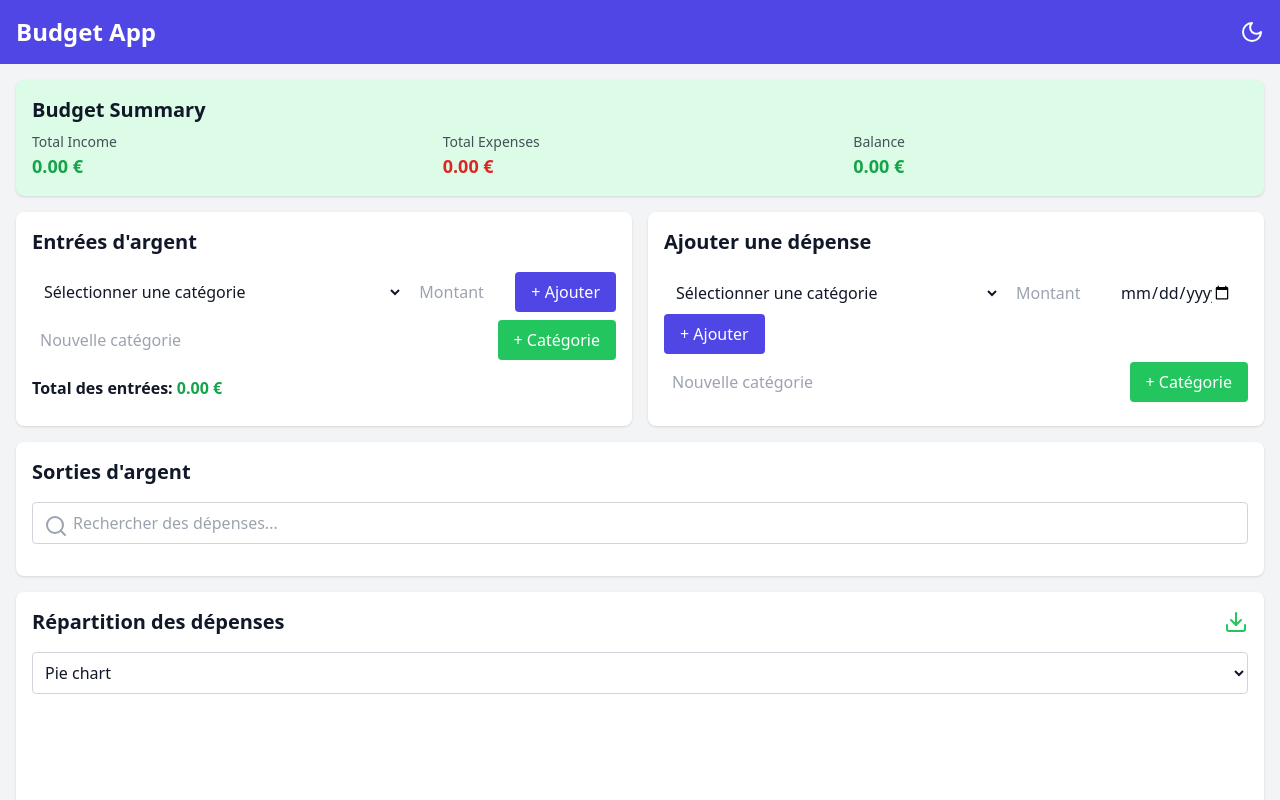
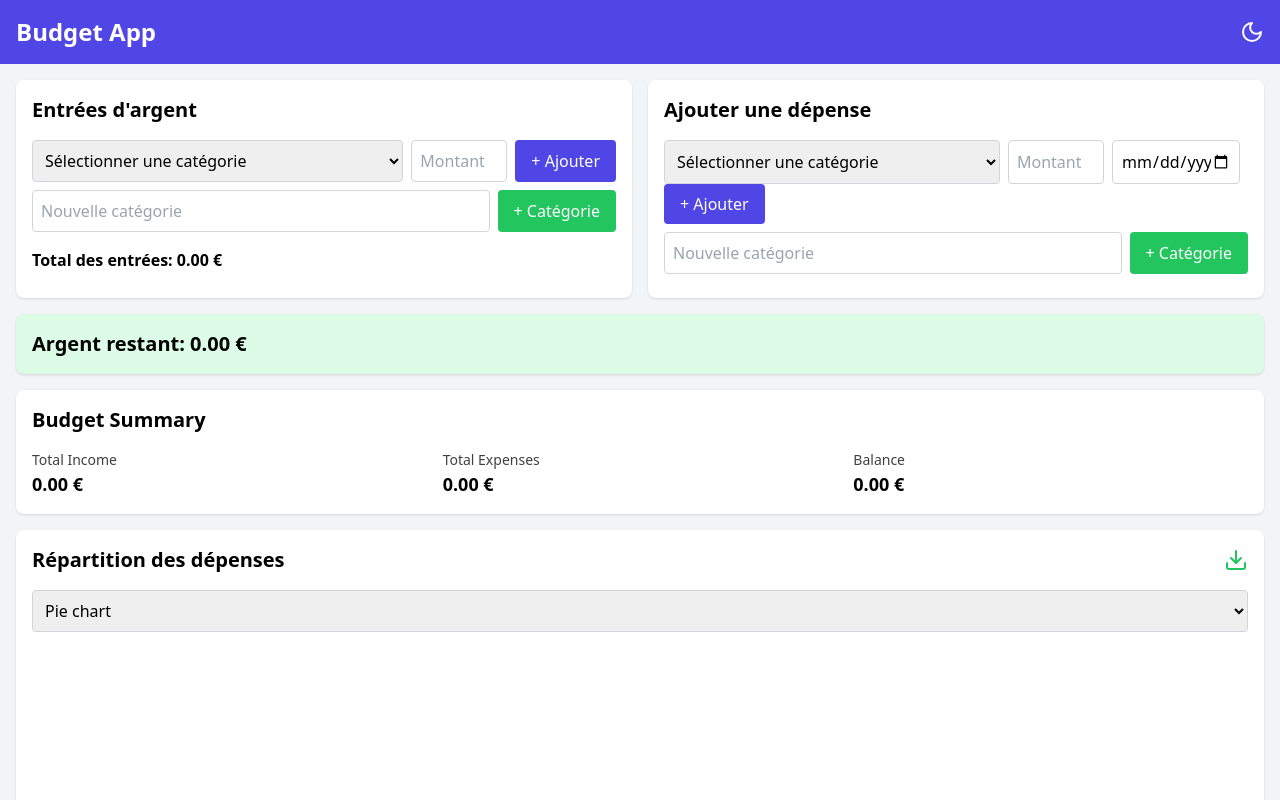
Before and after one commit to Devfront-end/the-budget-app, a React (Create React App) app in the folder client/: page / in a window 1280 px wide. Shown: the top 800 px of the page. Built offline with nearby package versions, Linux system fonts and the light colour scheme.

Commit message:
Update App.tsx

```diff
--- a/client/src/App.tsx
+++ b/client/src/App.tsx
@@ -102,7 +102,11 @@ const BudgetApp: React.FC = () => {
             <YAxis />
             <Tooltip />
             <Legend />
-            <Bar dataKey="value" fill="#8884d8" />
+            <Bar dataKey="value" fill="#8884d8">
+              {chartData.map((entry, index) => (
+                <Cell key={`cell-${index}`} fill={COLORS[index % COLORS.length]} />
+              ))}
+            </Bar>
           </BarChart>
         );
       case 'line':
@@ -113,7 +117,11 @@ const BudgetApp: React.FC = () => {
             <YAxis />
             <Tooltip />
             <Legend />
-            <Line type="monotone" dataKey="value" stroke="#8884d8" />
+            <Line type="monotone" dataKey="value" stroke="#8884d8">
+              {chartData.map((entry, index) => (
+                <Cell key={`cell-${index}`} fill={COLORS[index % COLORS.length]} />
+              ))}
+            </Line>
           </LineChart>
         );
       default:
@@ -121,31 +129,9 @@ const BudgetApp: React.FC = () => {
     }
   };
 
-  const themeClasses = isDarkTheme
-    ? {
-        body: "bg-gray-900 text-white",
-        header: "bg-indigo-800",
-        card: "bg-gray-800",
-        input: "bg-gray-700 text-white border-gray-600",
-        button: "bg-indigo-600 hover:bg-indigo-700",
-        incomeText: "text-green-400",
-        expenseText: "text-red-400",
-        balanceCard: "bg-gray-700",
-      }
-    : {
-        body: "bg-gray-100 text-gray-900",
-        header: "bg-indigo-600",
-        card: "bg-white",
-        input: "bg-white text-gray-900 border-gray-300",
-        button: "bg-indigo-600 hover:bg-indigo-700",
-        incomeText: "text-green-600",
-        expenseText: "text-red-600",
-        balanceCard: "bg-green-100",
-      };
-
   return (
-    <div className={`${themeClasses.body} min-h-screen`}>
-      <header className={`${themeClasses.header} text-white p-4 flex justify-between items-center`}>
+    <div className={`min-h-screen ${isDarkTheme ? 'bg-gray-900 text-white' : 'bg-gray-100 text-black'}`}>
+      <header className="bg-indigo-600 text-white p-4 flex justify-between items-center">
         <h1 className="text-2xl font-bold">Budget App</h1>
         {isDarkTheme ? (
           <Sun className="cursor-pointer" onClick={toggleTheme} />
@@ -155,32 +141,12 @@ const BudgetApp: React.FC = () => {
       </header>
 
       <main className="container mx-auto p-4">
-        <div className={`${themeClasses.balanceCard} p-4 rounded-lg shadow mb-4`}>
-          <h2 className="text-xl font-semibold">Budget Summary</h2>
-          <div className="grid grid-cols-3 gap-4 mt-2">
-            <div>
-              <div className="text-sm opacity-75">Total Income</div>
-              <div className={`text-lg font-bold ${themeClasses.incomeText}`}>{totalIncome.toFixed(2)} €</div>
-            </div>
-            <div>
-              <div className="text-sm opacity-75">Total Expenses</div>
-              <div className={`text-lg font-bold ${themeClasses.expenseText}`}>{totalExpenses.toFixed(2)} €</div>
-            </div>
-            <div>
-              <div className="text-sm opacity-75">Balance</div>
-              <div className={`text-lg font-bold ${remainingMoney >= 0 ? themeClasses.incomeText : themeClasses.expenseText}`}>
-                {remainingMoney.toFixed(2)} €
-              </div>
-            </div>
-          </div>
-        </div>
-
         <div className="grid grid-cols-1 md:grid-cols-2 gap-4 mb-4">
-          <div className={`${themeClasses.card} p-4 rounded-lg shadow`}>
+          <div className={`p-4 rounded-lg shadow ${isDarkTheme ? 'bg-gray-800' : 'bg-white'}`}>
             <h2 className="text-xl font-semibold mb-4">Entrées d'argent</h2>
             <div className="flex flex-wrap mb-2">
               <select
-                className={`${themeClasses.input} flex-grow mr-2 p-2 rounded mb-2 sm:mb-0`}
+                className={`flex-grow mr-2 p-2 border rounded mb-2 sm:mb-0 ${isDarkTheme ? 'border-gray-700' : 'border-gray-300'}`}
                 value={newIncome.description}
                 onChange={(e) => setNewIncome({ ...newIncome, description: e.target.value })}
               >
@@ -192,12 +158,12 @@ const BudgetApp: React.FC = () => {
               <input
                 type="text"
                 placeholder="Montant"
-                className={`${themeClasses.input} w-full sm:w-24 mr-2 p-2 rounded mb-2 sm:mb-0`}
+                className={`w-full sm:w-24 mr-2 p-2 border rounded mb-2 sm:mb-0 ${isDarkTheme ? 'border-gray-700' : 'border-gray-300'}`}
                 value={newIncome.amount}
                 onChange={(e) => setNewIncome({ ...newIncome, amount: e.target.value })}
               />
               <button
-                className={`${themeClasses.button} w-full sm:w-auto text-white px-4 py-2 rounded`}
+                className="w-full sm:w-auto bg-indigo-600 text-white px-4 py-2 rounded"
                 onClick={handleAddIncome}
               >
                 + Ajouter
@@ -207,7 +173,7 @@ const BudgetApp: React.FC = () => {
               <input
                 type="text"
                 placeholder="Nouvelle catégorie"
-                className={`${themeClasses.input} flex-grow mr-2 p-2 rounded`}
+                className={`flex-grow mr-2 p-2 border rounded ${isDarkTheme ? 'border-gray-700' : 'border-gray-300'}`}
                 value={newCategory}
                 onChange={(e) => setNewCategory(e.target.value)}
               />
@@ -220,7 +186,7 @@ const BudgetApp: React.FC = () => {
             </div>
             {income.map((item, index) => (
               <div key={index} className="flex justify-between items-center mt-2">
-                <span>{item.description}: <span className={themeClasses.incomeText}>{item.amount} €</span></span>
+                <span>{item.description}: {item.amount} €</span>
                 <Trash2
                   className="text-red-500 cursor-pointer"
                   onClick={() => handleDeleteIncome(index)}
@@ -228,15 +194,15 @@ const BudgetApp: React.FC = () => {
               </div>
             ))}
             <div className="mt-4 font-semibold">
-              Total des entrées: <span className={themeClasses.incomeText}>{totalIncome.toFixed(2)} €</span>
+              Total des entrées: {totalIncome.toFixed(2)} €
             </div>
           </div>
 
-          <div className={`${themeClasses.card} p-4 rounded-lg shadow`}>
+          <div className={`p-4 rounded-lg shadow ${isDarkTheme ? 'bg-gray-800' : 'bg-white'}`}>
             <h2 className="text-xl font-semibold mb-4">Ajouter une dépense</h2>
             <div className="flex flex-wrap mb-2">
               <select
-                className={`${themeClasses.input} flex-grow mr-2 p-2 rounded mb-2 sm:mb-0`}
+                className={`flex-grow mr-2 p-2 border rounded mb-2 sm:mb-0 ${isDarkTheme ? 'border-gray-700' : 'border-gray-300'}`}
                 value={newExpense.description}
                 onChange={(e) => setNewExpense({ ...newExpense, description: e.target.value })}
               >
@@ -248,18 +214,18 @@ const BudgetApp: React.FC = () => {
               <input
                 type="text"
                 placeholder="Montant"
-                className={`${themeClasses.input} w-full sm:w-24 mr-2 p-2 rounded mb-2 sm:mb-0`}
+                className={`w-full sm:w-24 mr-2 p-2 border rounded mb-2 sm:mb-0 ${isDarkTheme ? 'border-gray-700' : 'border-gray-300'}`}
                 value={newExpense.amount}
                 onChange={(e) => setNewExpense({ ...newExpense, amount: e.target.value })}
               />
               <input
                 type="date"
-                className={`${themeClasses.input} w-full sm:w-32 mr-2 p-2 rounded mb-2 sm:mb-0`}
+                className={`w-full sm:w-32 mr-2 p-2 border rounded mb-2 sm:mb-0 ${isDarkTheme ? 'border-gray-700' : 'border-gray-300'}`}
                 value={newExpense.date}
                 onChange={(e) => setNewExpense({ ...newExpense, date: e.target.value })}
               />
               <button
-                className={`${themeClasses.button} w-full sm:w-auto text-white px-4 py-2 rounded`}
+                className="w-full sm:w-auto bg-indigo-600 text-white px-4 py-2 rounded"
                 onClick={handleAddExpense}
               >
                 + Ajouter
@@ -269,7 +235,7 @@ const BudgetApp: React.FC = () => {
               <input
                 type="text"
                 placeholder="Nouvelle catégorie"
-                className={`${themeClasses.input} flex-grow mr-2 p-2 rounded`}
+                className={`flex-grow mr-2 p-2 border rounded ${isDarkTheme ? 'border-gray-700' : 'border-gray-300'}`}
                 value={newCategory}
                 onChange={(e) => setNewCategory(e.target.value)}
               />
@@ -283,40 +249,35 @@ const BudgetApp: React.FC = () => {
           </div>
         </div>
 
-        <div className={`${themeClasses.card} p-4 rounded-lg shadow mb-4`}>
-          <h2 className="text-xl font-semibold mb-4">Sorties d'argent</h2>
-          <div className="relative mb-4">
-            <Search className="absolute left-3 top-3 text-gray-400" />
-            <input
-              type="text"
-              placeholder="Rechercher des dépenses..."
-              className={`${themeClasses.input} w-full p-2 pl-10 border rounded`}
-            />
-          </div>
-          {expenses.map((expense, index) => (
-            <div key={index} className="flex justify-between items-center py-2 border-b border-gray-200 dark:border-gray-700">
-              <div>
-                <div className="font-semibold">{expense.description}</div>
-                <div className="text-sm opacity-75">{expense.date}</div>
-              </div>
-              <div className="flex items-center">
-                <span className={`mr-2 ${themeClasses.expenseText}`}>{expense.amount} €</span>
-                <Trash2
-                  className="text-red-500 cursor-pointer"
-                  onClick={() => handleDeleteExpense(index)}
-                />
-              </div>
-            </div>
-          ))}
+        <div className={`p-4 rounded-lg shadow mb-4 ${isDarkTheme ? 'bg-gray-800' : 'bg-green-100'}`}>
+          <h2 className="text-xl font-semibold">Argent restant: {remainingMoney.toFixed(2)} €</h2>
         </div>
 
-        <div className={`${themeClasses.card} p-4 rounded-lg shadow`}>
+        <div className={`p-4 rounded-lg shadow mb-4 ${isDarkTheme ? 'bg-gray-800' : 'bg-white'}`}>
+          <h2 className="text-xl font-semibold mb-4">Budget Summary</h2>
+          <div className="grid grid-cols-3 gap-4">
+            <div>
+              <div className="text-sm opacity-75">Total Income</div>
+              <div className="text-lg font-bold">{totalIncome.toFixed(2)} €</div>
+            </div>
+            <div>
+              <div className="text-sm opacity-75">Total Expenses</div>
+              <div className="text-lg font-bold">{totalExpenses.toFixed(2)} €</div>
+            </div>
+            <div>
+              <div className="text-sm opacity-75">Balance</div>
+              <div className="text-lg font-bold">{remainingMoney.toFixed(2)} €</div>
+            </div>
+          </div>
+        </div>
+
+        <div className={`p-4 rounded-lg shadow ${isDarkTheme ? 'bg-gray-800' : 'bg-white'}`}>
           <div className="flex justify-between items-center mb-4">
             <h2 className="text-xl font-semibold">Répartition des dépenses</h2>
             <Download className="text-green-500 cursor-pointer" />
           </div>
           <select
-            className={`${themeClasses.input} w-full p-2 mb-4 border rounded`}
+            className={`w-full p-2 mb-4 border rounded ${isDarkTheme ? 'border-gray-700' : 'border-gray-300'}`}
             value={chartType}
             onChange={(e) => setChartType(e.target.value)}
           >
```
